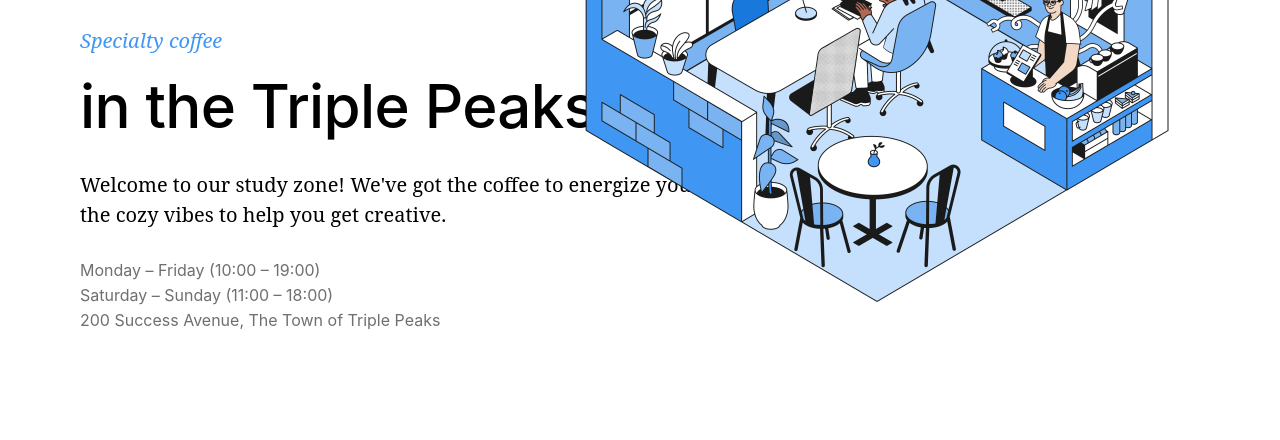
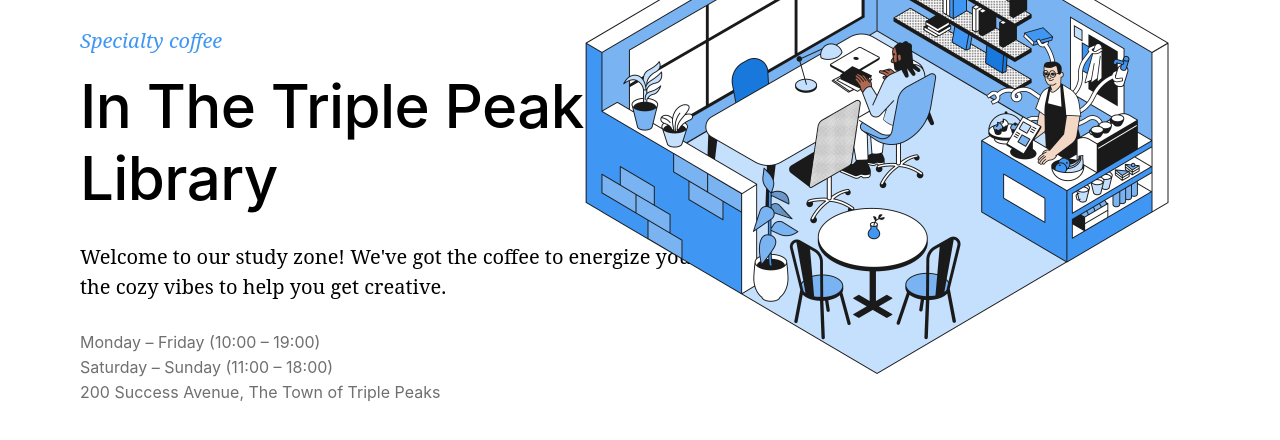
Before and after one commit to larbulu/se_project2-2_va, a plain HTML site: page index.html in a window 1280 px wide. Shown: the part 212-652 px from the top of the page. Drawn offline with Linux system fonts and the light colour scheme.

Commit message:
corrected

```diff
--- a/index.html
+++ b/index.html
@@ -22,7 +22,7 @@
     <section class="header__content">
       <p class="header__span-accent"><span>Specialty coffee</span></p>
       <h1 class="header__title">
-        in the Triple Peaks Library
+        In The Triple Peaks Library
       </h1>
       <p class="header__description">
         Welcome to our study zone! We've got the coffee to energize you&nbsp;
```
